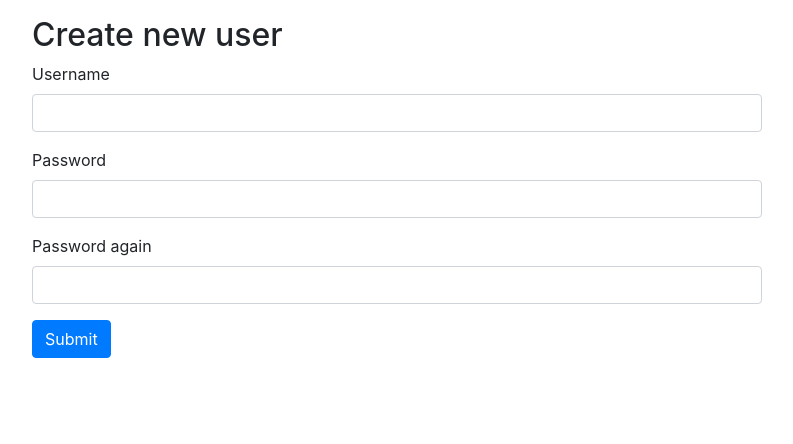
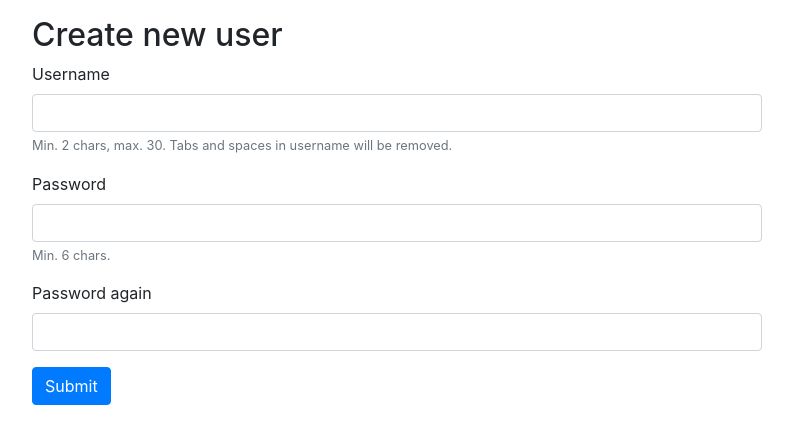
Before and after one commit to tuukkalai/CandyTracker, a Flask app: page /register in a window 1280 px wide. Shown: the part 56-500 px from the top of the page, without its empty margins (53-846 px from the left). Run offline with Flask 2, Linux system fonts and the light colour scheme; some libraries are stand-ins or nearby versions.

Commit message:
Account delete added, input validatoin in registration form

```diff
--- a/routes.py
+++ b/routes.py
@@ -39,7 +39,7 @@ def login():
         else:
             return render_template("home.html", notification="User not found or incorrect password")
 
-# User's pages
+# Settings
 @app.route("/logout")
 def logout():
     if users.logout():
@@ -74,9 +74,9 @@ def register():
     if request.method == "GET":
         return render_template("new_user.html")
     if request.method == "POST":
-        username = request.form["username"]
-        password = request.form["password"]
-        passwordAgain = request.form["password_again"]
+        username = request.form["reg-username"]
+        password = request.form["reg-password"]
+        passwordAgain = request.form["reg-password_again"]
         if users.create_user(username, password, passwordAgain):
             return redirect("/")
         else:
--- a/templates/new_user.html
+++ b/templates/new_user.html
@@ -6,26 +6,70 @@
 
 {% block content %}
 <div class="col-lg-8">
-  <form action="/register" method="POST">
+  <form action="/register" method="POST" id="reg">
     <div class="form-group">
       <label for="username">Username</label>
-      <input type="text" class="form-control" name="username" value="{{ username }}" />
+      <input type="text" class="form-control" name="reg-username" value="{{ username }}" aria-describedby="username-validation-feedback" required />
+      <small id="username-help" class="form-text text-muted">Min. 2 chars, max. 30. Tabs and spaces in username will be removed.</small>
+      <div id="username-validation-feedback" class="invalid-feedback">
+        Please provide valid username
+      </div>
     </div>
     <div class="form-group">
       <label for="password">Password</label>
-      <input type="password" class="form-control" name="password" />
+      <input type="password" class="form-control" name="reg-password" aria-describedby="pass-validation-feedback" required />
+      <small id="password-help" class="form-text text-muted">Min. 6 chars.</small>
+      <div id="pass-validation-feedback" class="invalid-feedback">
+        Please provide valid password
+      </div>
     </div>
     <div class="form-group">
       <label for="password_again">Password again</label>
-      <input type="password" class="form-control" name="password_again" />
+      <input type="password" class="form-control" name="reg-password_again" aria-describedby="pass2-validation-feedback" required />
+      <div id="pass2-validation-feedback" class="invalid-feedback">
+        Passwords mismatch
+      </div>
     </div>
-    <button type="submit" class="btn btn-primary">Submit</button>
+    <button type="submit" id="reg-submit" class="btn btn-primary">Submit</button>
   </form>
 </div>
 {% endblock %}
 
 {% block script %}
 <script type="text/javascript">
-  // Check with JS that passwords match, before submitting the form
+  // Check form input with JS before submitting the form
+  $('#reg-submit').click(function(e){
+    e.preventDefault()
+    let sub = true
+    let username = $('[name=reg-username]')
+    username.val(function(n,c){
+      return c.replace(/\s/gi, '')
+    })
+    if(username.val().length < 2 || username.val().length > 30){
+      username.addClass('is-invalid')
+      sub = false
+    }else{
+      username.removeClass('is-invalid')
+    }
+    let pass1 = $('[name=reg-password]')
+    let pass2 = $('[name=reg-password_again]')
+    if(pass1.val().length > 5){
+      pass1.removeClass('is-invalid')
+    }else{
+      pass1.addClass('is-invalid')
+      sub = false
+    }
+    if(pass1.val() === pass2.val()){
+      pass2.removeClass('is-invalid')
+    }else{
+      pass2.addClass('is-invalid')
+      sub = false
+    }
+    console.log('username: ' + username.val())
+    console.log('pass: ' + pass1.val())
+    if(sub){
+      $('form#reg').submit()
+    }
+  })
 </script>
 {% endblock %}
```
Also changed, not shown: groups.py (+8 -0 lines), templates/group.html (+6 -5 lines).
